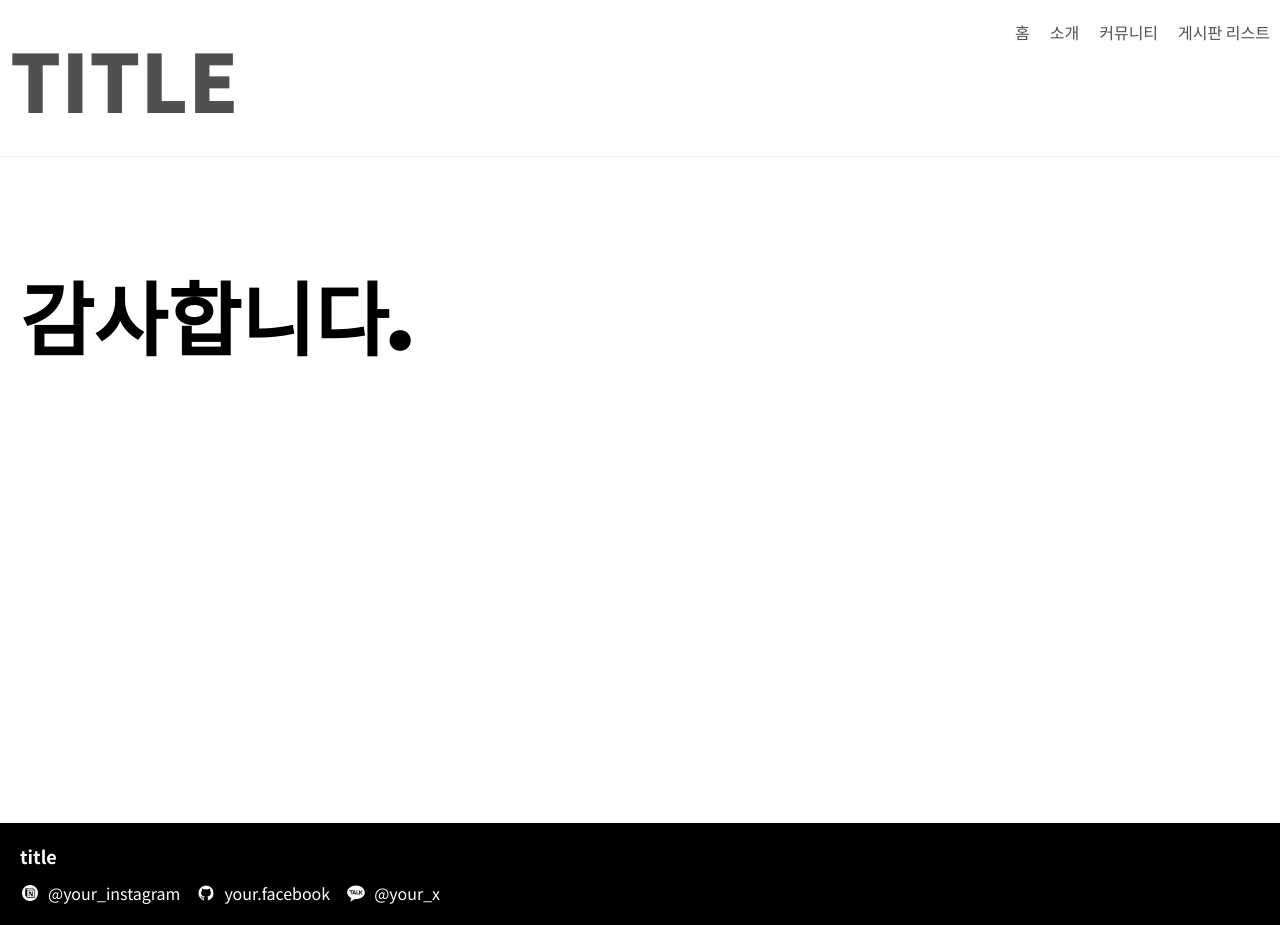
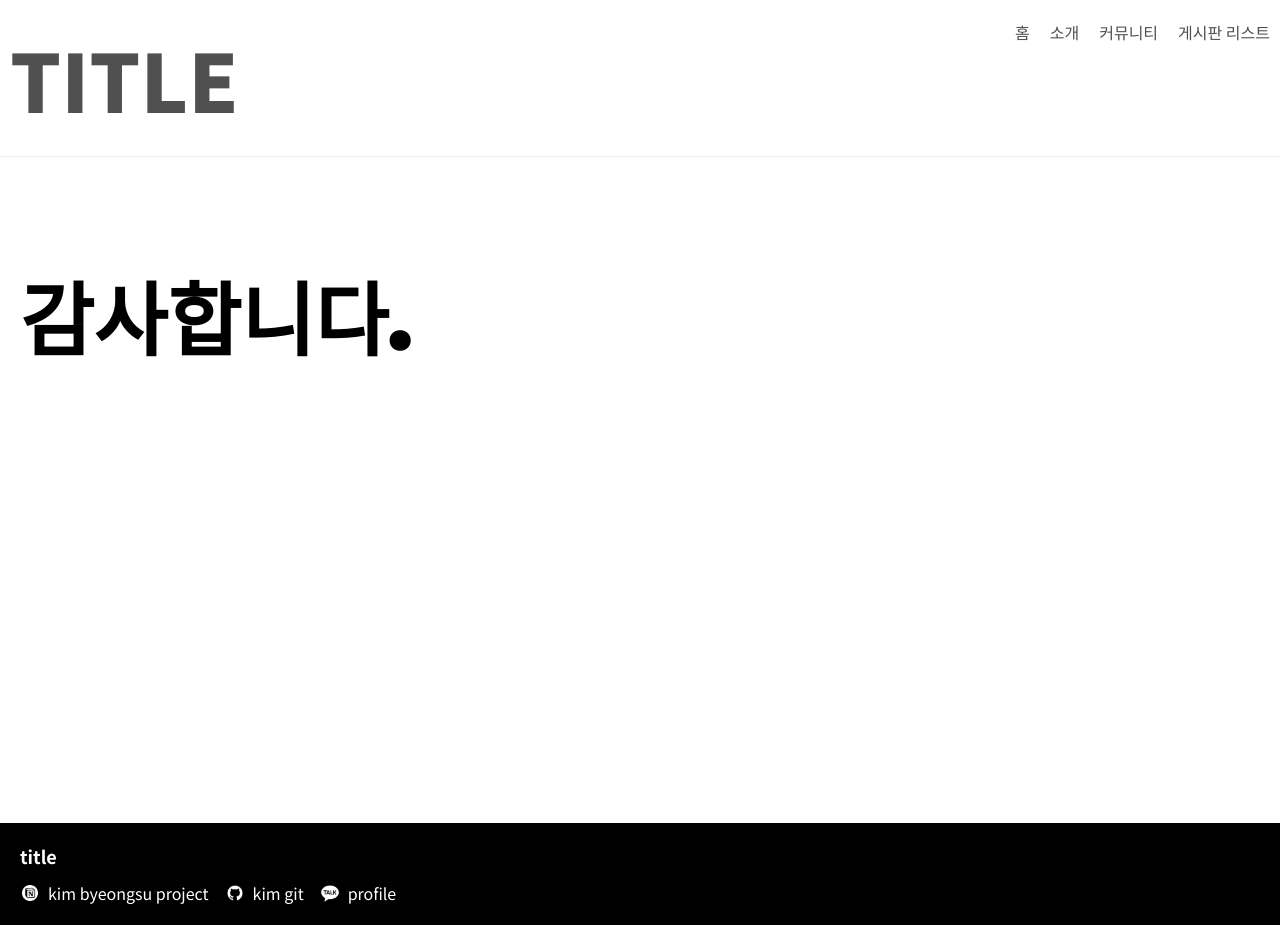
Before and after one commit to byeongsu364/router-app, a React (Vite) app: page / in a window 1280 px wide. Built offline with nearby package versions, Linux system fonts and the light colour scheme; the HTML template or start-up script is replaced by a standard one.

Commit message:
Update sns.js

```diff
--- a/src/data/sns.js
+++ b/src/data/sns.js
@@ -5,25 +5,25 @@ import icon3 from "../assets/icon3.png";
 export const snsLinks = [
     {
         id: 1,
-        name: "Instagram",
-        handle: "@your_instagram",
-        url: "https://instagram.com/your_instagram",
+        name: "notion",
+        handle: "kim byeongsu project",
+        url: "https://www.notion.so/React-Mini-Project-249803a2c33780b2afb4c05f4f49abe3",
         icon: icon1,        // 아이콘1 사용
         color: "#E1306C",
     },
     {
         id: 2,
-        name: "Facebook",
-        handle: "your.facebook",
-        url: "https://facebook.com/your.facebook",
+        name: "git-hub",
+        handle: "kim git",
+        url: "https://github.com/byeongsu364/router-app",
         icon: icon2,        // 아이콘2 사용
         color: "#1877F2",
     },
     {
         id: 3,
-        name: "X (Twitter)",
-        handle: "@your_x",
-        url: "https://x.com/your_x",
+        name: "profile",
+        handle: "profile",
+        url: "https://fconline.nexon.com/profile/stat",
         icon: icon3,        // 아이콘3 사용
         color: "#000000",
     },
```
